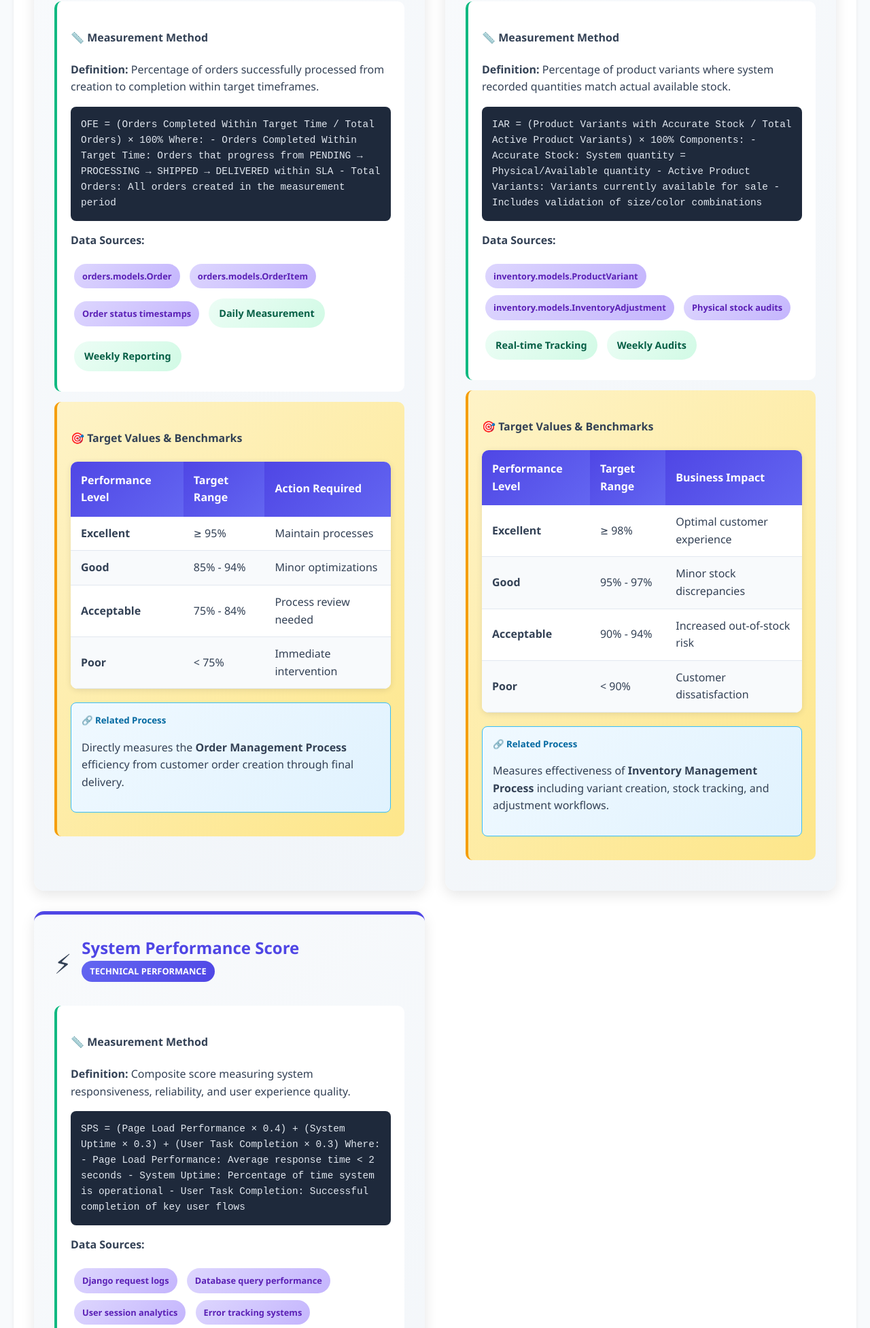
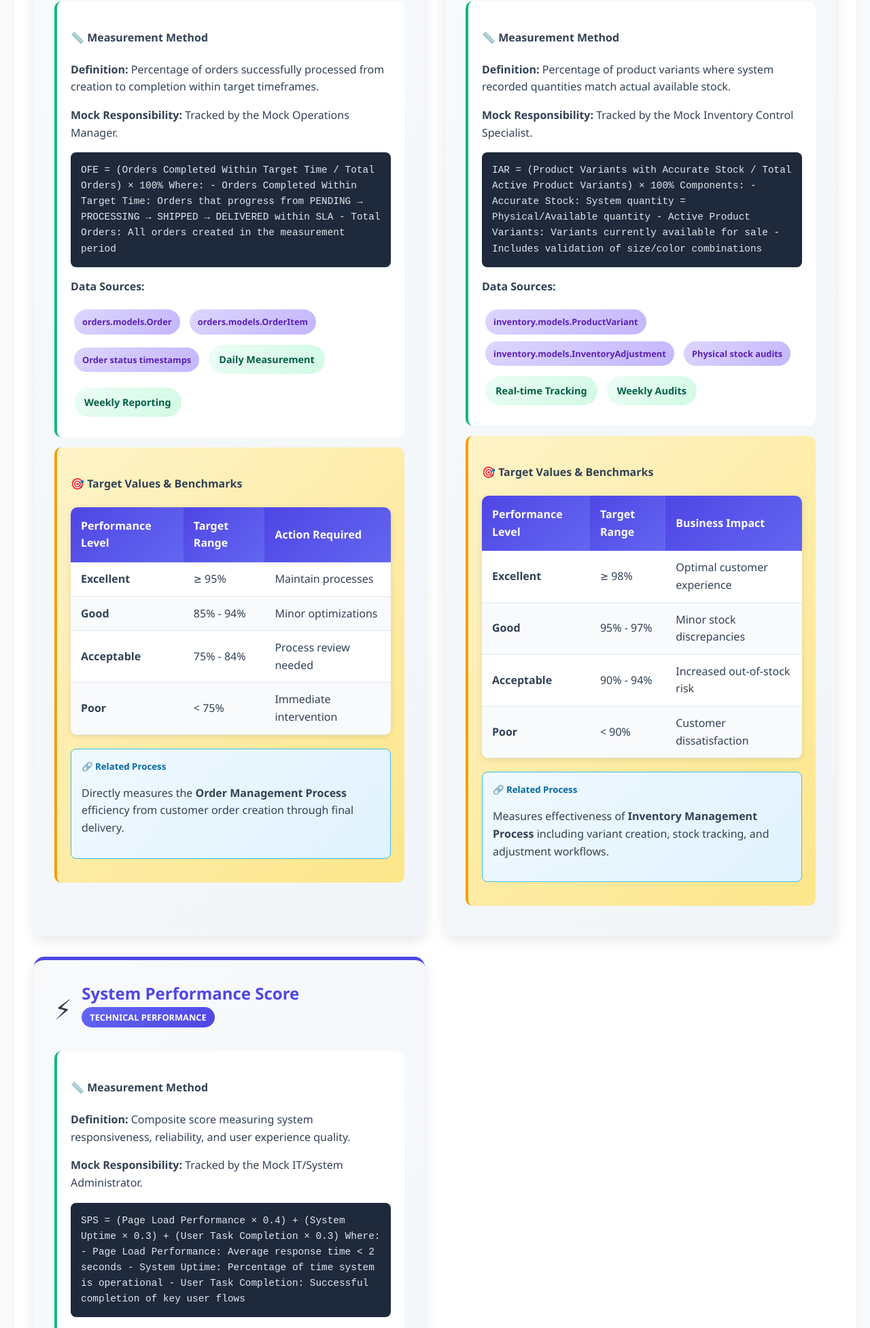
Before and after one commit to kinuris/spectra_documentation, a plain HTML site: page kpi_definition.html in a window 1280 px wide. Shown: the part 672-2625 px from the top of the page at 68% size. Drawn offline with Linux system fonts and the light colour scheme.

Commit message:
Fixed KPI

```diff
--- a/kpi_definition.html
+++ b/kpi_definition.html
@@ -293,6 +293,7 @@
                 <div class="measurement-section">
                     <h4>📏 Measurement Method</h4>
                     <p><strong>Definition:</strong> Percentage of orders successfully processed from creation to completion within target timeframes.</p>
+                    <p><strong>Mock Responsibility:</strong> Tracked by the Mock Operations Manager.</p>
 
                     <div class="calculation-formula">
 OFE = (Orders Completed Within Target Time / Total Orders) × 100%
@@ -366,6 +367,7 @@ Where:
                 <div class="measurement-section">
                     <h4>📏 Measurement Method</h4>
                     <p><strong>Definition:</strong> Percentage of product variants where system recorded quantities match actual available stock.</p>
+                    <p><strong>Mock Responsibility:</strong> Tracked by the Mock Inventory Control Specialist.</p>
 
                     <div class="calculation-formula">
 IAR = (Product Variants with Accurate Stock / Total Active Product Variants) × 100%
@@ -439,6 +441,7 @@ Components:
                 <div class="measurement-section">
                     <h4>📏 Measurement Method</h4>
                     <p><strong>Definition:</strong> Composite score measuring system responsiveness, reliability, and user experience quality.</p>
+                    <p><strong>Mock Responsibility:</strong> Tracked by the Mock IT/System Administrator.</p>
 
                     <div class="calculation-formula">
 SPS = (Page Load Performance × 0.4) + (System Uptime × 0.3) +
```
Also changed, not shown: project_paper.html (+3 -0 lines).
